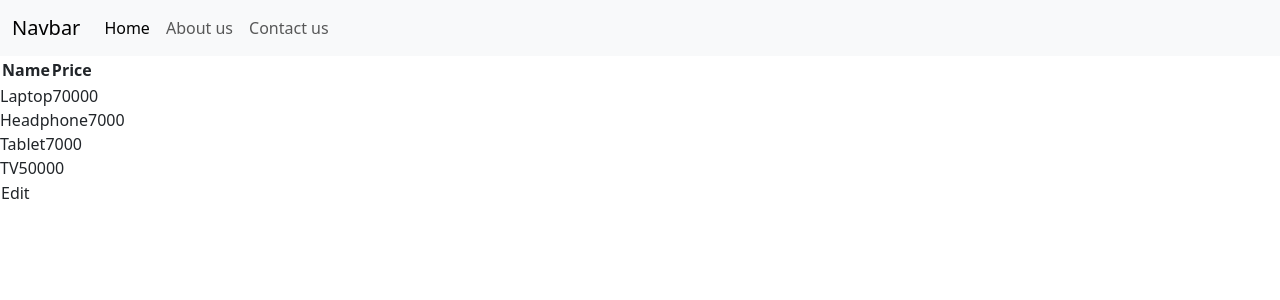
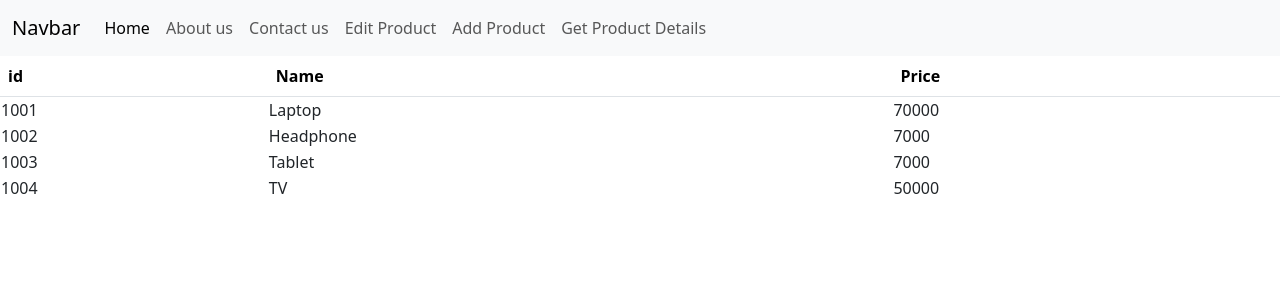
Before and after one commit to GOLISHYAMP/React_Practice, a React (Create React App) app in the folder First_app/my_app/: page / in a window 1280 px wide. Shown: the top 300 px of the page. Built offline with nearby package versions, Linux system fonts and the light colour scheme.

Commit message:
some Changes

```diff
--- a/First_app/my_app/src/App.tsx
+++ b/First_app/my_app/src/App.tsx
@@ -16,10 +16,25 @@ import Contactus from './components/Contactus';
 import { Navigations } from './components/Navigations';
 import PageNotFound from './components/PageNotFound';
 import EditProduct from './components/EditProduct';
+import AddProduct from './components/AddProduct';
+import { myContext, newContext} from './components/ProductContext';
+import { Product } from './utility/Product';
+import ProductDetails from './components/ProductDetails';
+
 
 function App() {
+  const msg = "hello Boss";
+  const products:Product[]=[
+    {id:1001,name:"Laptop",price:70000},
+    {id:1002,name:"Headphone",price:7000},
+    {id:1003,name:"Tablet",price:7000},
+    {id:1004,name:"TV",price:50000}];
   return (
     <div>
+      <myContext.Provider value={msg}>
+      <newContext.Provider value={products}>
+
+
       {/* <DemoFunctional></DemoFunctional>
       <ClassComponent></ClassComponent>
       <Demo></Demo>
@@ -37,11 +52,15 @@ function App() {
           <Route path = "/aboutus/:name" element= {<Aboutus></Aboutus>}></Route>
           <Route path = "/contactus" element= {<Contactus></Contactus>}></Route>
           <Route path = "/edit/:id" element= {<EditProduct></EditProduct>}></Route>
+          <Route path="/addproduct" element={<AddProduct></AddProduct>}></Route>
+          <Route path="/getProduct/:id" element= {<ProductDetails></ProductDetails>}></Route>
+          <Route path = "/*" element= {<PageNotFound></PageNotFound>}></Route>
 
-          <Route path = "/*" element= {<PageNotFound></PageNotFound>}></Route>
 
         </Routes>
       </Router>
+      </newContext.Provider>
+        </myContext.Provider>
 
     </div>
   );
--- a/First_app/my_app/src/components/Aboutus.tsx
+++ b/First_app/my_app/src/components/Aboutus.tsx
@@ -1,11 +1,13 @@
-import React from 'react'
+import React, { useContext } from 'react'
 import { useParams } from 'react-router-dom'
+import { myContext } from './ProductContext';
 
 const Aboutus = () => {
+    const msg = useContext(myContext);
     const {name}=useParams();
   return (
     <div>
-        <h1 style={{color:"green"}}>Welcome {name} to Aboutus page</h1>
+        <h1 style={{color:"green"}}>Welcome {name} to Aboutus page {msg}</h1>
     </div>
   )
 }
--- /dev/null
+++ b/First_app/my_app/src/components/AddProduct.tsx
@@ -0,0 +1,43 @@
+import React, { useContext } from 'react'
+import { useForm } from 'react-hook-form'
+import { Product } from '../utility/Product';
+import { newContext } from './ProductContext';
+import { useNavigate } from 'react-router-dom';
+
+
+const AddProduct = () => {
+    const {register, handleSubmit, formState : {errors}} = useForm();
+    const products = useContext(newContext);
+    const navigate = useNavigate();
+
+    const handleFormSubmit = (data:any) => {
+      console.log(data);
+      products.push(data);
+      // console.log(products);
+      navigate("/");
+    }
+
+
+  return (
+    <div>
+        <form onSubmit={handleSubmit(handleFormSubmit)}>
+            <label>ProductId</label>
+            <input type="number" id="id" {...register('id', {required:true})}  />
+            {errors.id && errors.id.type === "required" && <span>Id is required</span>}
+            <br />
+            <label>Name</label>
+            <input type="text" id="name" {...register('name',{required: true,minLength:3})} />
+            {errors.name && errors.name.type === "required" && <span>Name is required</span>}
+            {errors.name && errors.name.type === "minLength" && <span>Minimum 3 chars are required</span>}
+            <br />
+            <label>Product Price</label>
+            <input type="number" id = "price" {...register('price', {required:true})} />
+            {errors.price && errors.price.type === "required" && <span>Price is required</span>}
+
+            <input type="submit" value="Add Product"></input>
+        </form>
+    </div>
+  )
+}
+
+export default AddProduct
--- a/First_app/my_app/src/components/Contactus.tsx
+++ b/First_app/my_app/src/components/Contactus.tsx
@@ -1,9 +1,10 @@
-import React from 'react'
-
+import React, { useContext } from 'react'
+import { myContext } from './ProductContext'
 const Contactus = () => {
-  return (
+  const msg = useContext(myContext);
+    return (
     <div>
-        <h1 style={{color:"green"}}>Welcome to Contactus page</h1>
+        <h1 style={{color:"green"}}>Welcome to Contactus page {msg}</h1>
     </div>
   )
 }
--- a/First_app/my_app/src/components/Demo.tsx
+++ b/First_app/my_app/src/components/Demo.tsx
@@ -2,37 +2,49 @@
 //ccc  for class component
 //imr for importing react
 //rafce is the best it creates arrow function with default export
-import React from 'react'
+import React, { useContext } from 'react'
 import { Link } from 'react-router-dom'
-interface Product
-{
-    id:number,
-    name:string,
-    price:number
-}
+import { newContext } from './ProductContext'
+
+// interface Product
+// {
+//     id:number,
+//     name:string,
+//     price:number
+// }
 export const Demo = () => {
-const products:Product[]=[
-    {id:1001,name:"Laptop",price:70000},
-    {id:1002,name:"Headphone",price:7000},
-    {id:1003,name:"Tablet",price:7000},
-    {id:1004,name:"TV",price:50000}];
+
+
+  const products = useContext(newContext);
+  // const adding:any = useContext(newContext);
+  // products.push(adding[0]);
+  // console.log(adding);
+  // products.push({id:1001,name:"Laptop",price:70000});
   return (
     <div>
-        <table >
-        <th>
-            <td>Name</td>
-            <td>Price</td>
-        </th>
+
+        <table className='table'>
+        <thead>
+          <tr>
+            <th scope="col">id</th>
+            <th scope="col">Name</th>
+            <th scope="col">Price</th>
+          </tr>
+        </thead>
         {products.map(product => (
-          <tr key={product.id}>
-            {product.name}
-             {product.price}
+          // <tr key={product.id}>
+          <tr>
+            <td scope='col'>{product.id}</td>
+            <td scope='col'>{product.name}</td>
+             <td scope='col'>{product.price}</td>
           </tr>
         ))}
-        <tr>
+        {/* <tr>
           <td><Link className="nav-link"  to="/edit/:id">Edit</Link></td>
-        </tr>
+
+        </tr> */}
       </table>
+
     </div>
   )
 }
--- a/First_app/my_app/src/components/Navigations.tsx
+++ b/First_app/my_app/src/components/Navigations.tsx
@@ -20,7 +20,16 @@ export const Navigations = () => {
         <li className="nav-item">
           <Link className="nav-link"  to="/contactus">Contact us</Link>
         </li>
-
+        <li className="nav-item">
+          <Link className="nav-link"  to="/edit/:id">Edit Product</Link>
+        </li>
+        {/* <td><Link className="nav-link" to="/addproduct">AddProduct_clickHere</Link></td> */}
+        <li className="nav-item">
+          <Link className="nav-link"  to="/addproduct">Add Product</Link>
+        </li>
+        <li className="nav-item">
+          <Link className="nav-link"  to="/getProduct/:id">Get Product Details</Link>
+        </li>
       </ul>
     </div>
   </div>
--- /dev/null
+++ b/First_app/my_app/src/components/ProductContext.tsx
@@ -0,0 +1,6 @@
+import { createContext } from "react";
+import { Product } from "../utility/Product";
+export const myContext = createContext("");
+export const newContext = createContext([{id:1001,name:"Laptop",price:70000}]);
+
+// {id:1001,name:"Laptop",price:70000}
--- /dev/null
+++ b/First_app/my_app/src/components/ProductDetails.tsx
@@ -0,0 +1,25 @@
+import React, { useContext } from 'react'
+import { useParams } from 'react-router-dom'
+import { newContext } from './ProductContext';
+
+const ProductDetails = () => {
+    console.log("hello");
+    // const {product_id} = useParams();
+    const {id} = useParams();
+    // console.log(" etla unnav "+id)
+    const products = useContext(newContext);
+    console.log(products)
+    const pd = products.filter(product => product.id === Number(id))[0]
+    console.log(pd)
+  return (
+    <div>
+        <p>
+            <h3>Id : {pd.id}</h3><br />
+            <h3>Name : {pd.name}</h3><br />
+            <h3>Price : {pd.price}</h3>
+        </p>
+    </div>
+  )
+}
+
+export default ProductDetails
--- /dev/null
+++ b/First_app/my_app/src/utility/Product.tsx
@@ -0,0 +1,6 @@
+export interface Product{
+    id:number;
+    name:string;
+    price:number;
+    description?:string;
+}
```
